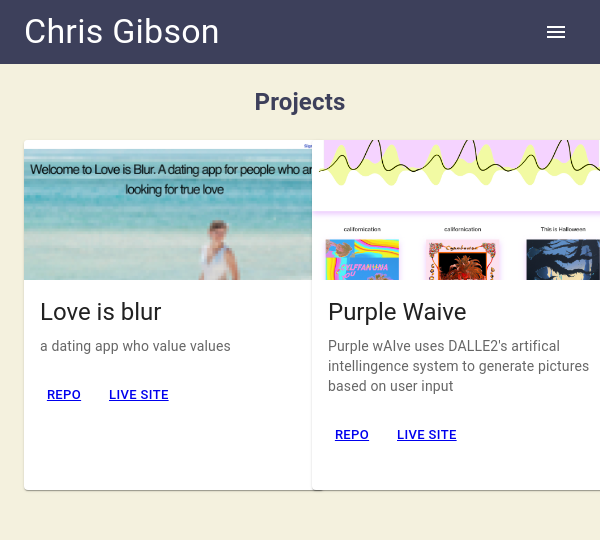
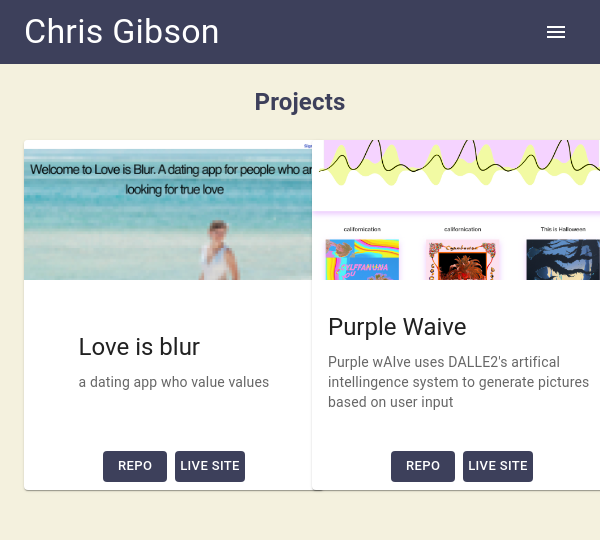
Before and after one commit to chrischarlesgibson/portfolio-v3, a React (Create React App) app: page /Projects in a window 600 px wide. Shown: the top 540 px of the page. Built offline with nearby package versions, Linux system fonts and the light colour scheme.

Commit message:
added mobile responsiveness to resume page and changed button layout on projects

```diff
--- a/src/pages/ProjectCard.js
+++ b/src/pages/ProjectCard.js
@@ -26,17 +26,23 @@ export default function ProjectCard(props) {
         </Typography>
       </CardContent>
       <CardActions>
-        <Button size="small">
-          {" "}
-          <a href={props.project.repo} target="_blank" rel="noreferrer">
-            repo
-          </a>
+        <Button
+          className="projectButton"
+          size="small"
+          href={props.project.repo}
+          target="_blank"
+          rel="noreferrer"
+        >
+          repo
         </Button>
-        <Button size="small">
-          {" "}
-          <a target="_blank" rel="noreferrer" href={props.project.appUrl}>
-            live site
-          </a>
+        <Button
+          className="projectButton"
+          size="small"
+          href={props.project.appUrl}
+          target="_blank"
+          rel="noreferrer"
+        >
+          live site
         </Button>
       </CardActions>
     </Card>
--- a/src/pages/Resume.js
+++ b/src/pages/Resume.js
@@ -32,7 +32,7 @@ function SkillsList() {
       <Grid className="rightResumePage">
         <h2 className="skillsHeader">Skills</h2>
       </Grid>
-      <Grid container spacing={2}>
+      <Grid className="skillsContainer" container spacing={11}>
         <Grid item xs={6}>
           <List className="skillsList">
             {skills.slice(0, Math.ceil(skills.length / 2)).map((skill) => (
--- a/src/styles/home.css
+++ b/src/styles/home.css
@@ -11,4 +11,26 @@
 .homeJobHeader {
   text-align: center;
   color: #3d405b;
+  padding-left: 10%;
+  padding-right: 10%;
 }
+
+@media (min-width: 900px) {
+  .homeName,
+  .homeJobHeader {
+    font-size: 6 em !important;
+  }
+}
+@media (min-width: 600px) and (max-width: 900px) {
+  .homeName,
+  .homeJobHeader {
+    font-size: 4em !important;
+  }
+}
+
+@media (max-width: 600px) {
+  .homeName,
+  .homeJobHeader {
+    font-size: 2.5em !important;
+  }
+}
--- a/src/styles/projectCard.css
+++ b/src/styles/projectCard.css
@@ -2,6 +2,10 @@
   width: 20vw;
   height: 40vh;
   margin-bottom: 5vh;
+  display: flex;
+  flex-direction: column;
+  align-items: center;
+  justify-content: space-between;
 }
 .projectHeader {
   text-align: center;
@@ -20,3 +24,8 @@
     height: 350px;
   }
 }
+
+.projectButton {
+  color: white !important;
+  background-color: #3d405b !important;
+}
--- a/src/styles/resume.css
+++ b/src/styles/resume.css
@@ -52,8 +52,39 @@
 
 .skillsList {
   padding-left: 10vw !important;
+  padding-right: 5vw !important;
 }
 
 .rightResumePage {
   color: #3d405b !important;
 }
+
+@media only screen and (max-width: 1020px) {
+  .resumeContainer {
+    display: flex !important;
+    flex-direction: column !important;
+  }
+  .resumeImg {
+    width: 100% !important;
+  }
+  .skillsContainer {
+    justify-content: center !important;
+  }
+}
+
+@media (min-width: 900px) {
+  .skill {
+    font-size: 1.3em !important;
+  }
+}
+@media (min-width: 600px) and (max-width: 900px) {
+  .skill {
+    font-size: 1.2em !important;
+  }
+}
+
+@media (max-width: 600px) {
+  .skill {
+    font-size: 1em !important;
+  }
+}
```
